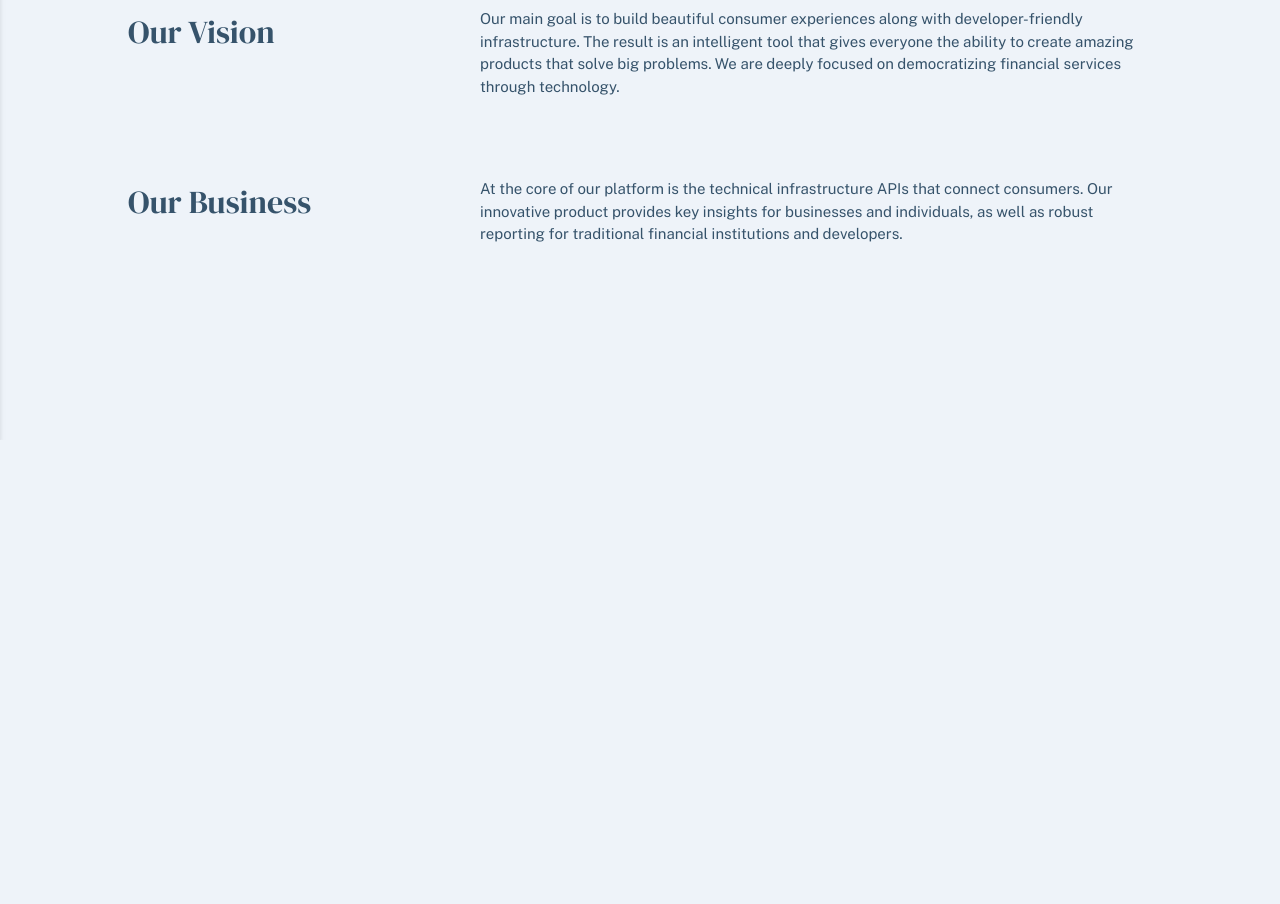
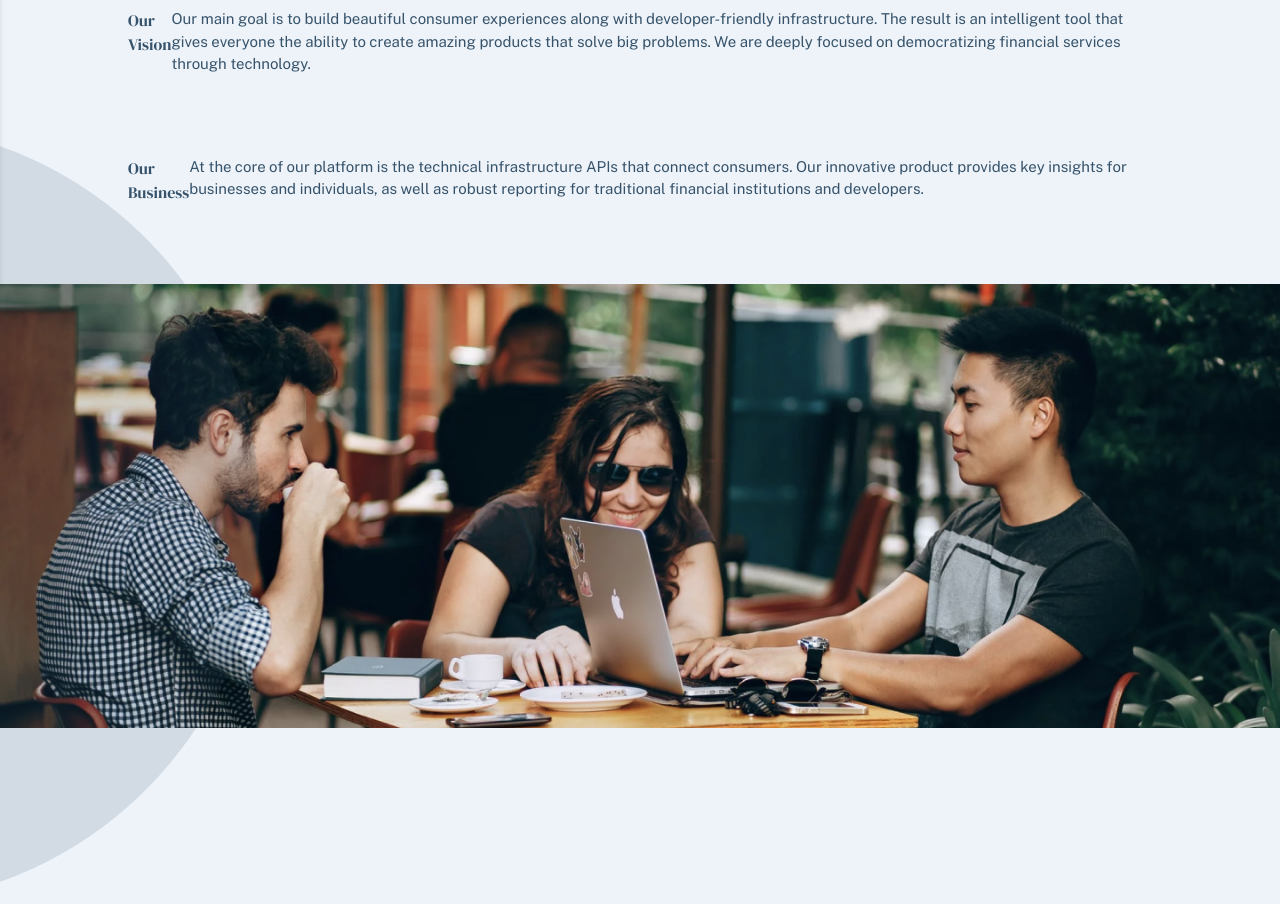
Before and after one commit to Ademayowa/apipay-v3, a Next.js app: page /about in a window 1280 px wide. Shown: the part 360-1264 px from the top of the page. Before the commit the page ends 800 px from the top, so only its background shows below. Built offline with nearby package versions, Linux system fonts and the light colour scheme.

Commit message:
added about image on about page

```diff
--- a/pages/about/index.js
+++ b/pages/about/index.js
@@ -2,6 +2,7 @@ import Layout from '@/components/Layout';
 import Header from '@/components/Header';
 import AboutSectionTitle from '@/section/AboutSectionTitle';
 import BreadCrumb from '@/section/BreadCrumb';
+import AboutImg from '@/section/AboutImg';
 
 export default function AboutPage() {
   return (
@@ -27,33 +28,10 @@ export default function AboutPage() {
             text='At the core of our platform is the technical infrastructure APIs that connect consumers. Our innovative product provides key insights for businesses and individuals, as well as robust reporting for traditional financial institutions and developers.'
           />
         </div>
+      </div>
 
-        {/* <div className='px-10 md:px-20 mt-14 md:mt-20'>
-          <div className='flex flex-col md:flex-row justify-between md:space-x-5'>
-            <h2 className='text-[24px] md:text-[32px] text-grayColor'>
-              Our Vision
-            </h2>
-            <p className='text-[15px] text-grayColor max-w-2xl'>
-              Our main goal is to build beautiful consumer experiences along
-              with developer-friendly infrastructure. The result is an
-              intelligent tool that gives everyone the ability to create amazing
-              products that solve big problems. We are deeply focused on
-              democratizing financial services through technology.
-            </p>
-          </div>
-
-          <div className='flex flex-col md:flex-row justify-between md:space-x-5 mt-14'>
-            <h2 className='text-[24px] md:text-[32px] text-grayColor'>
-              Our Business
-            </h2>
-            <p className='text-[15px] text-grayColor max-w-2xl'>
-              At the core of our platform is the technical infrastructure APIs
-              that connect consumers. Our innovative product provides key
-              insights for businesses and individuals, as well as robust
-              reporting for traditional financial institutions and developers.
-            </p>
-          </div>
-        </div> */}
+      <div className='mt-14 md:mt-20'>
+        <AboutImg />
       </div>
 
       <div className='absolute top-0 right-0'>
--- /dev/null
+++ b/section/AboutImg.js
@@ -0,0 +1,18 @@
+export default function AboutImg() {
+  return (
+    <div className='relative'>
+      <div className='z-50'>
+        {/*Fix z-index on shape to image later */}
+        <img src={'/images/about-img.png'} alt='' />
+      </div>
+
+      <div className='z-30'>
+        <img
+          src={'/images/about-img-shape.png'}
+          alt=''
+          className='absolute -top-40 z-0'
+        />
+      </div>
+    </div>
+  );
+}
```
